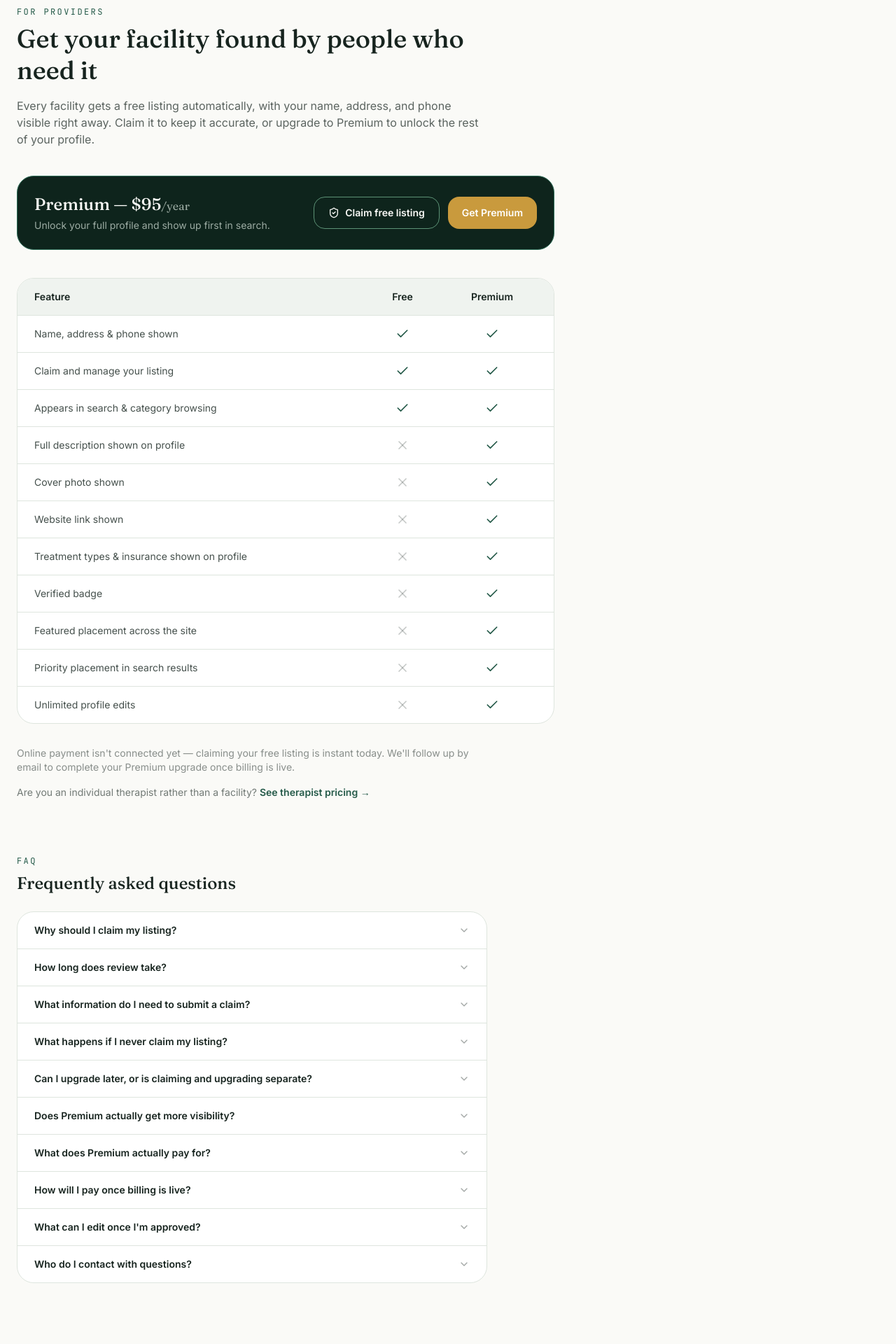
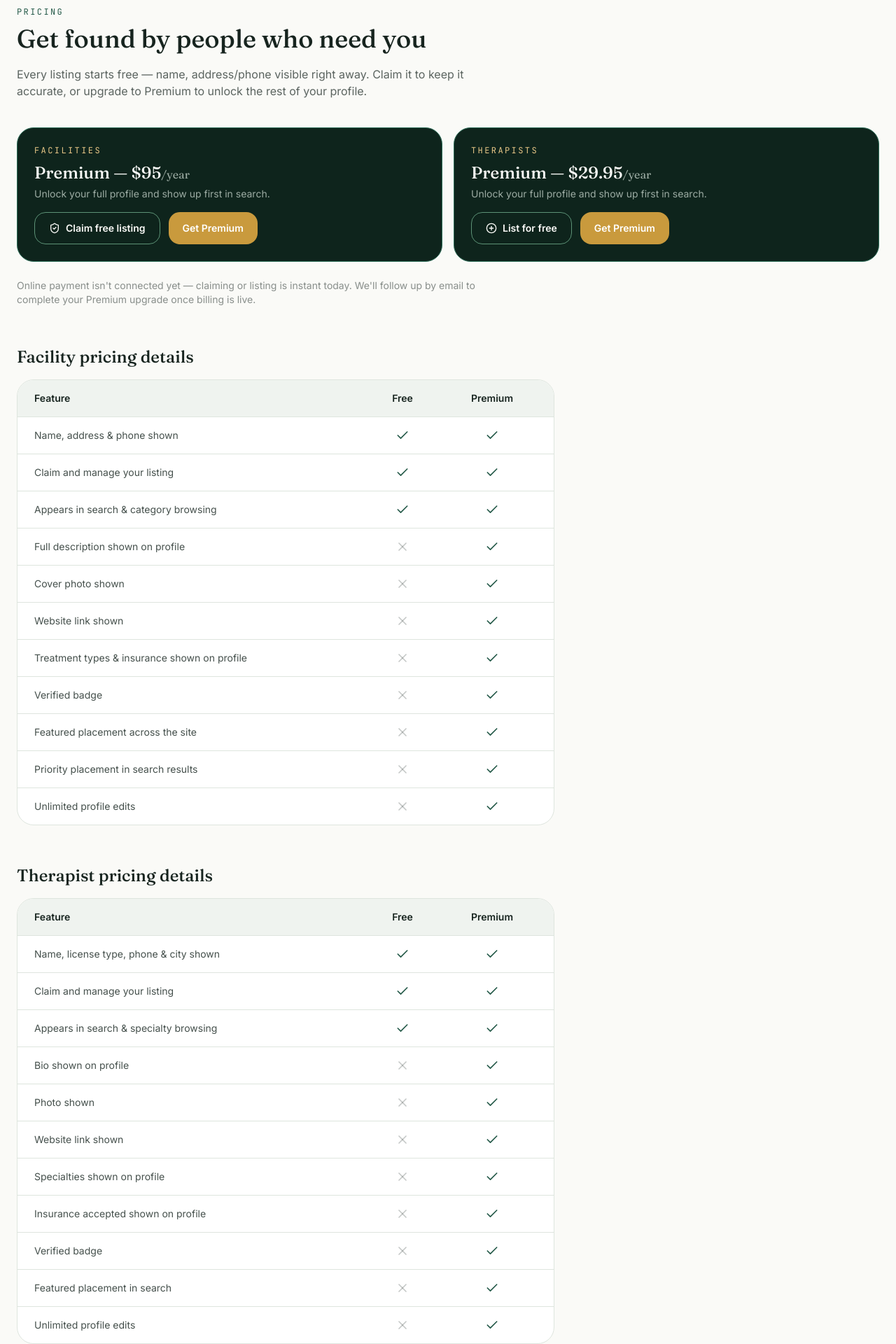
Before and after one commit to sobrup11-design/sobrup, a Next.js app: page /for-providers in a window 1280 px wide. Shown: the part 120-2040 px from the top of the page at 70% size. Built offline with nearby package versions, Linux system fonts and the light colour scheme.

Commit message:
Add files via upload

```diff
--- a/app/find-a-therapist/page.tsx
+++ b/app/find-a-therapist/page.tsx
@@ -18,6 +18,41 @@ export default async function FindTherapistPage({
   const specialty = params.specialty?.trim() ?? "";
   const hasSearch = Boolean(q || specialty);
 
+  if (!hasSearch) {
+    return (
+      <div className="container-page py-20">
+        <div className="mx-auto max-w-md text-center">
+          <span className="mx-auto flex h-12 w-12 items-center justify-center rounded-full bg-pine-50 text-pine-600 mb-4">
+            <Search className="h-5 w-5" aria-hidden="true" />
+          </span>
+          <h1 className="font-display text-2xl font-medium text-ink mb-2">
+            Search to find a therapist
+          </h1>
+          <p className="text-ink/60 mb-6">
+            Try a name, city, or specialty like "anxiety" or "couples therapy."
+          </p>
+          <form action="/find-a-therapist" className="flex gap-2 mb-6">
+            <input
+              type="text"
+              name="q"
+              placeholder="Name, city, or specialty"
+              className="flex-1 rounded-xl border border-line bg-white px-4 py-3 text-sm text-ink placeholder:text-ink/40 focus:outline-none focus:border-pine-400"
+            />
+            <button
+              type="submit"
+              className="rounded-xl bg-pine-600 px-5 py-3 text-sm font-semibold text-white hover:bg-pine-700"
+            >
+              Search
+            </button>
+          </form>
+          <Link href="/" className="text-sm font-semibold text-pine-600 hover:text-pine-700">
+            Back to home
+          </Link>
+        </div>
+      </div>
+    );
+  }
+
   const therapists = await getAllTherapists();
 
   const results = therapists
@@ -33,11 +68,7 @@ export default async function FindTherapistPage({
     })
     .sort((a, b) => Number(b.isPremium) - Number(a.isPremium));
 
-  const heading = specialty
-    ? specialty
-    : q
-      ? `Results for "${params.q}"`
-      : "Therapists in California";
+  const heading = specialty ? specialty : q ? `Results for "${params.q}"` : "Therapists";
 
   return (
     <div className="container-page py-12">
@@ -45,33 +76,14 @@ export default async function FindTherapistPage({
         California
       </p>
       <h1 className="font-display text-3xl font-medium text-ink mb-2">{heading}</h1>
-      <p className="text-ink/60 mb-6">
+      <p className="text-ink/60 mb-8">
         {results.length} {results.length === 1 ? "therapist" : "therapists"} found
       </p>
-
-      <form action="/find-a-therapist" className="flex gap-2 mb-10 max-w-lg">
-        <div className="flex flex-1 items-center gap-2 rounded-xl border border-line bg-white px-4">
-          <Search className="h-4 w-4 shrink-0 text-ink/40" aria-hidden="true" />
-          <input
-            type="text"
-            name="q"
-            defaultValue={params.q ?? ""}
-            placeholder="Name, city, or specialty"
-            className="w-full bg-transparent py-3 text-sm text-ink placeholder:text-ink/40 focus:outline-none"
-          />
-        </div>
-        <button
-          type="submit"
-          className="rounded-xl bg-pine-600 px-5 py-3 text-sm font-semibold text-white hover:bg-pine-700"
-        >
-          Search
-        </button>
-      </form>
 
       {results.length === 0 ? (
         <div className="rounded-2xl border border-line bg-mist p-10 text-center">
           <p className="text-ink/70 mb-4">
-            {hasSearch ? "No therapists match that search yet." : "No therapists listed yet — be the first."}
+            No therapists match that search yet.
           </p>
           <Link
             href="/list-your-practice"
--- a/app/for-providers/page.tsx
+++ b/app/for-providers/page.tsx
@@ -1,17 +1,17 @@
 import Link from "next/link";
-import { ShieldCheck } from "lucide-react";
-import { PREMIUM_PLAN } from "@/lib/pricing";
-import { PROVIDER_FAQS } from "@/lib/faq";
+import { ShieldCheck, PlusCircle } from "lucide-react";
+import { PREMIUM_PLAN, THERAPIST_PLAN } from "@/lib/pricing";
+import { PROVIDER_FAQS, THERAPIST_FAQS } from "@/lib/faq";
 import FaqSection from "@/components/FaqSection";
 import PricingComparisonTable, { ComparisonRow } from "@/components/PricingComparisonTable";
 
 export const metadata = {
-  title: "Pricing for Treatment Providers",
+  title: "Pricing",
   description:
-    "One straightforward price to get verified, featured, and found by more people searching for treatment in California.",
+    "One straightforward price to get verified, featured, and found by more people searching for treatment in California — for facilities and therapists.",
 };
 
-const ROWS: ComparisonRow[] = [
+const FACILITY_ROWS: ComparisonRow[] = [
   { feature: "Name, address & phone shown", free: true, premium: true },
   { feature: "Claim and manage your listing", free: true, premium: true },
   { feature: "Appears in search & category browsing", free: true, premium: true },
@@ -25,32 +25,51 @@ const ROWS: ComparisonRow[] = [
   { feature: "Unlimited profile edits", free: false, premium: true },
 ];
 
-export default function ForProvidersPage() {
+const THERAPIST_ROWS: ComparisonRow[] = [
+  { feature: "Name, license type, phone & city shown", free: true, premium: true },
+  { feature: "Claim and manage your listing", free: true, premium: true },
+  { feature: "Appears in search & specialty browsing", free: true, premium: true },
+  { feature: "Bio shown on profile", free: false, premium: true },
+  { feature: "Photo shown", free: false, premium: true },
+  { feature: "Website link shown", free: false, premium: true },
+  { feature: "Specialties shown on profile", free: false, premium: true },
+  { feature: "Insurance accepted shown on profile", free: false, premium: true },
+  { feature: "Verified badge", free: false, premium: true },
+  { feature: "Featured placement in search", free: false, premium: true },
+  { feature: "Unlimited profile edits", free: false, premium: true },
+];
+
+export default function PricingPage() {
   return (
     <div className="container-page py-16">
       <div className="max-w-2xl">
         <p className="font-mono text-xs uppercase tracking-[0.2em] text-pine-600 mb-2">
-          For providers
+          Pricing
         </p>
         <h1 className="font-display text-4xl font-medium text-ink leading-tight">
-          Get your facility found by people who need it
+          Get found by people who need you
         </h1>
         <p className="mt-4 text-ink/70">
-          Every facility gets a free listing automatically, with your name,
-          address, and phone visible right away. Claim it to keep it
-          accurate, or upgrade to Premium to unlock the rest of your profile.
+          Every listing starts free — name, address/phone visible right
+          away. Claim it to keep it accurate, or upgrade to Premium to
+          unlock the rest of your profile.
         </p>
       </div>
 
-      <div className="mt-10 flex flex-col sm:flex-row items-start sm:items-center gap-4 rounded-2xl border border-pine-500 bg-pine-900 p-6 max-w-3xl">
-        <div className="flex-1">
+      {/* Side-by-side pricing summary: facility vs. therapist */}
+      <div className="mt-10 grid grid-cols-1 lg:grid-cols-2 gap-4">
+        <div className="flex flex-col justify-between gap-4 rounded-2xl border border-pine-500 bg-pine-900 p-6">
+          <div>
+            <p className="font-mono text-xs uppercase tracking-[0.2em] text-gold-300 mb-2">
+              Facilities
+            </p>
             <p className="font-display text-2xl font-medium text-canvas">
               {PREMIUM_PLAN.name} — ${PREMIUM_PLAN.price}
               <span className="text-base font-normal text-pine-100/70">/year</span>
             </p>
             <p className="mt-1 text-sm text-pine-100/70">{PREMIUM_PLAN.tagline}</p>
           </div>
-        <div className="flex gap-3 shrink-0">
+          <div className="flex flex-wrap gap-3">
             <Link
               href="/claim"
               className="inline-flex items-center gap-2 rounded-xl border border-pine-400 px-5 py-3 text-sm font-semibold text-canvas hover:bg-pine-800 transition-colors"
@@ -67,24 +86,62 @@ export default function ForProvidersPage() {
           </div>
         </div>
 
-      <div className="mt-10 max-w-3xl">
-        <PricingComparisonTable rows={ROWS} premiumLabel="Premium" />
+        <div className="flex flex-col justify-between gap-4 rounded-2xl border border-pine-500 bg-pine-900 p-6">
+          <div>
+            <p className="font-mono text-xs uppercase tracking-[0.2em] text-gold-300 mb-2">
+              Therapists
+            </p>
+            <p className="font-display text-2xl font-medium text-canvas">
+              {THERAPIST_PLAN.name} — ${THERAPIST_PLAN.price}
+              <span className="text-base font-normal text-pine-100/70">/year</span>
+            </p>
+            <p className="mt-1 text-sm text-pine-100/70">{THERAPIST_PLAN.tagline}</p>
+          </div>
+          <div className="flex flex-wrap gap-3">
+            <Link
+              href="/list-your-practice"
+              className="inline-flex items-center gap-2 rounded-xl border border-pine-400 px-5 py-3 text-sm font-semibold text-canvas hover:bg-pine-800 transition-colors"
+            >
+              <PlusCircle className="h-4 w-4" aria-hidden="true" />
+              List for free
+            </Link>
+            <Link
+              href={`/list-your-practice?plan=${THERAPIST_PLAN.id}`}
+              className="inline-flex items-center justify-center rounded-xl bg-gold-500 px-5 py-3 text-sm font-semibold text-white hover:bg-gold-600 transition-colors"
+            >
+              Get Premium
+            </Link>
+          </div>
+        </div>
       </div>
 
-      <p className="mt-8 text-sm text-ink/50 max-w-2xl">
-        Online payment isn't connected yet — claiming your free listing is
-        instant today. We'll follow up by email to complete your Premium
-        upgrade once billing is live.
+      <p className="mt-6 text-sm text-ink/50 max-w-2xl">
+        Online payment isn't connected yet — claiming or listing is instant
+        today. We'll follow up by email to complete your Premium upgrade
+        once billing is live.
       </p>
 
-      <p className="mt-4 text-sm text-ink/60 max-w-2xl">
-        Are you an individual therapist rather than a facility?{" "}
-        <Link href="/for-therapists" className="font-semibold text-pine-600 hover:text-pine-700">
-          See therapist pricing →
-        </Link>
-      </p>
+      {/* Facility details */}
+      <h2 className="mt-14 font-display text-2xl font-medium text-ink">Facility pricing details</h2>
+      <div className="mt-4 max-w-3xl">
+        <PricingComparisonTable rows={FACILITY_ROWS} premiumLabel="Premium" />
+      </div>
 
+      {/* Therapist details */}
+      <h2 className="mt-14 font-display text-2xl font-medium text-ink">Therapist pricing details</h2>
+      <div className="mt-4 max-w-3xl">
+        <PricingComparisonTable rows={THERAPIST_ROWS} premiumLabel="Premium" />
+      </div>
+
+      <div className="mt-14">
+        <h2 className="font-display text-2xl font-medium text-ink mb-6">Facility FAQ</h2>
         <FaqSection items={PROVIDER_FAQS} />
+      </div>
+
+      <div className="mt-14">
+        <h2 className="font-display text-2xl font-medium text-ink mb-6">Therapist FAQ</h2>
+        <FaqSection items={THERAPIST_FAQS} />
+      </div>
     </div>
   );
 }
--- a/components/CategoryGrid.tsx
+++ b/components/CategoryGrid.tsx
@@ -43,7 +43,7 @@ export default function CategoryGrid() {
         {categories.map(({ name, type, icon: Icon }) => (
           <Link
             key={type}
-            href={`/browse?type=${encodeURIComponent(type)}`}
+            href="/browse"
             className="group flex flex-col items-start gap-3 rounded-2xl border border-line bg-white p-5 transition-all hover:border-pine-300 hover:shadow-md"
           >
             <span className="flex h-10 w-10 items-center justify-center rounded-xl bg-pine-50 text-pine-600 group-hover:bg-pine-100">
--- a/components/Hero.tsx
+++ b/components/Hero.tsx
@@ -2,9 +2,9 @@ import Link from "next/link";
 import SearchBar from "./SearchBar";
 
 const QUICK_LINKS = [
-  { label: "Rehabs", href: "/browse?q=rehab" },
-  { label: "Detox", href: "/browse?type=Detox" },
-  { label: "Sober Living", href: `/browse?type=${encodeURIComponent("Sober Living")}` },
+  { label: "Rehabs", href: "/browse" },
+  { label: "Detox", href: "/browse" },
+  { label: "Sober Living", href: "/browse" },
   { label: "Find a Therapist", href: "/find-a-therapist" },
 ];
 
```
Lines whose indentation alone changed are shown as unchanged.
